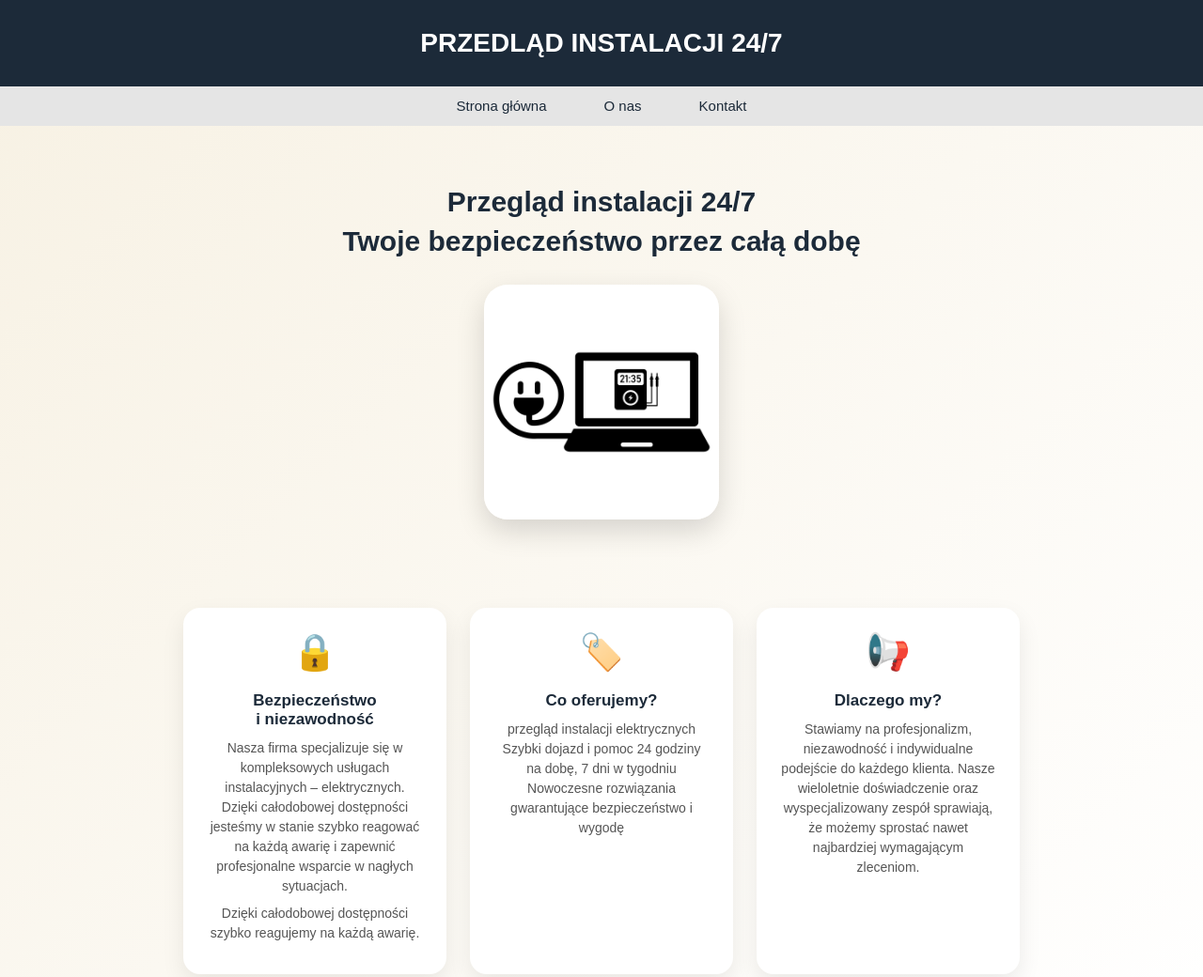
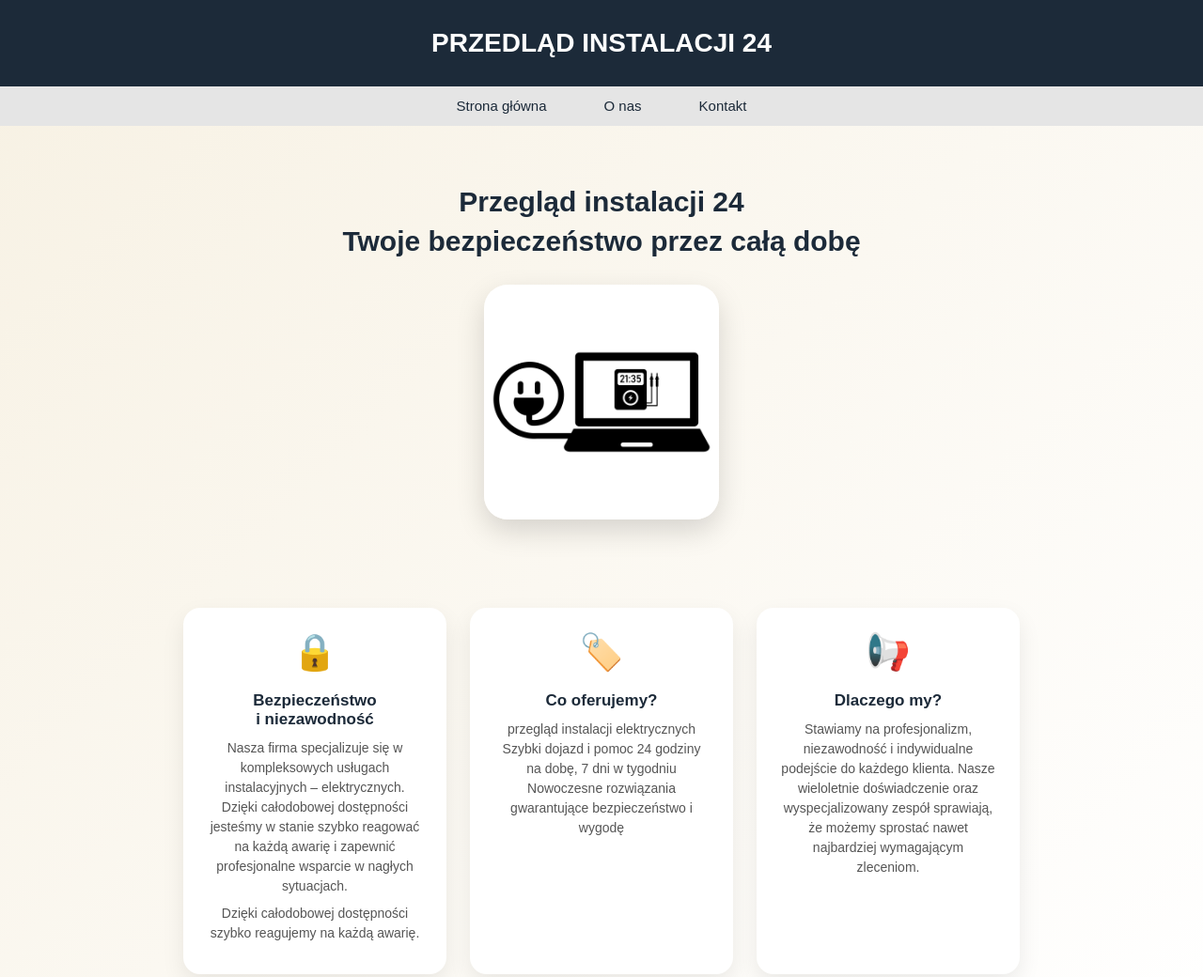
Before and after one commit to Pawel170/instalacje24-7, a plain HTML site: page index.html in a window 1280 px wide. Shown: the top 1040 px of the page at 94% size. Drawn offline with Linux system fonts and the light colour scheme.

Commit message:
index.html

```diff
--- a/index.html
+++ b/index.html
@@ -144,7 +144,7 @@
 </head>
 <body>
 
-  <header> PRZEDLĄD INSTALACJI 24/7</header>
+  <header> PRZEDLĄD INSTALACJI 24</header>
 
   <nav>
     <ul>
@@ -156,7 +156,7 @@
 
   <!-- ✅ HERO -->
   <section class="hero">
-    <h2>Przegląd instalacji 24/7<br>Twoje bezpieczeństwo przez całą dobę</h2>
+    <h2>Przegląd instalacji 24<br>Twoje bezpieczeństwo przez całą dobę</h2>
 
 
 
```
